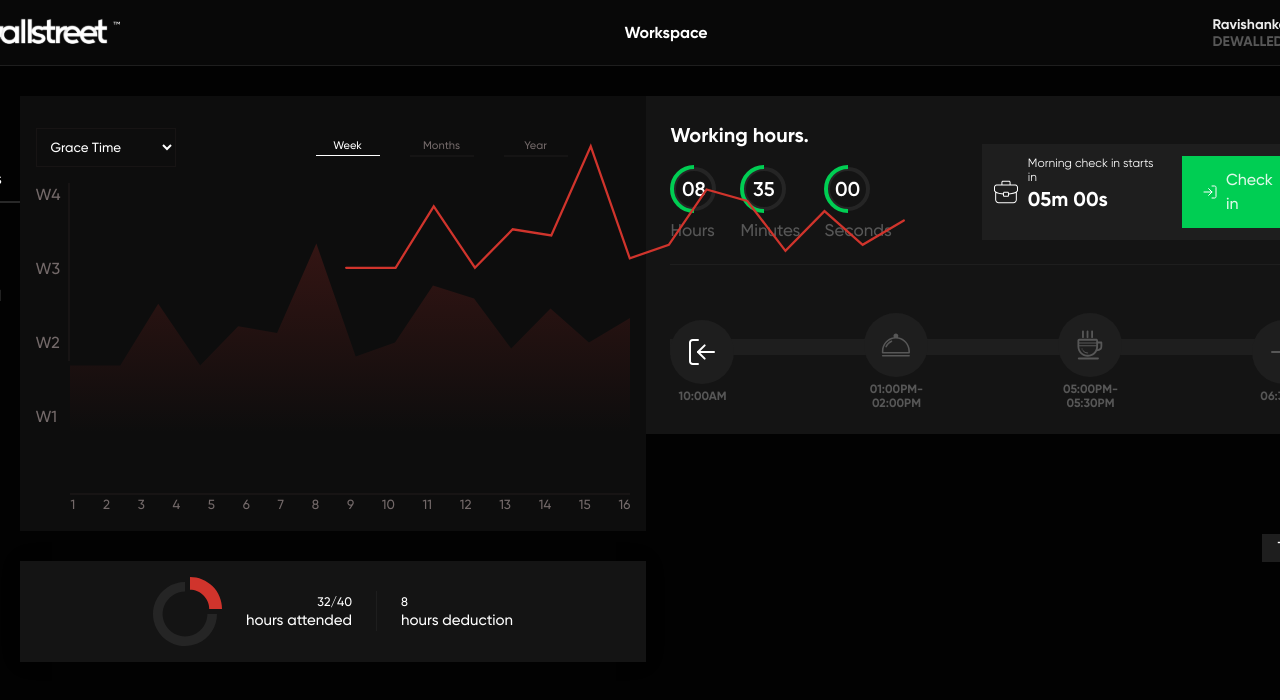
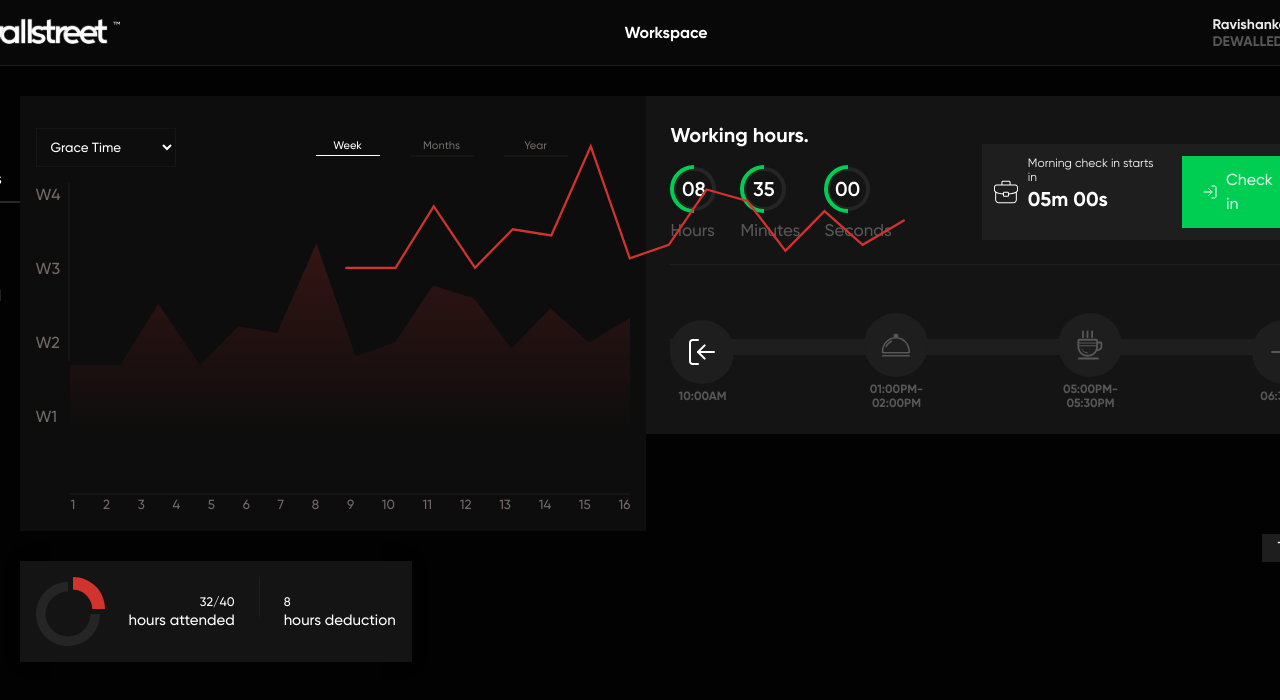
Before and after one commit to chieftain-defutura/Dewallstreet-Timesheet, a React (Vite) app: page /home in a window 1280 px wide. Shown: the top 700 px of the page. Built offline with nearby package versions, Linux system fonts and the light colour scheme.

Commit message:
pull homepage

```diff
--- a/src/components/Assigntasks/Timebar/time.css
+++ b/src/components/Assigntasks/Timebar/time.css
@@ -2,16 +2,17 @@
 .time_calculation {
   display: flex;
   padding: 16px;
-  justify-content: center;
-  align-items: center;
+  /* justify-content: center;
+  align-items: center; */
   gap: 24px;
   background: #141414;
   box-shadow: 0px 0px 20px 0px rgba(0, 0, 0, 0.1);
+  width: fit-content;
+
 }
 .hours_att {
   display: flex;
   /* width: 106px; */
-  width: fit-content;
   flex-direction: column;
   justify-content: center;
   color: var(--canvas, #fff);
```
